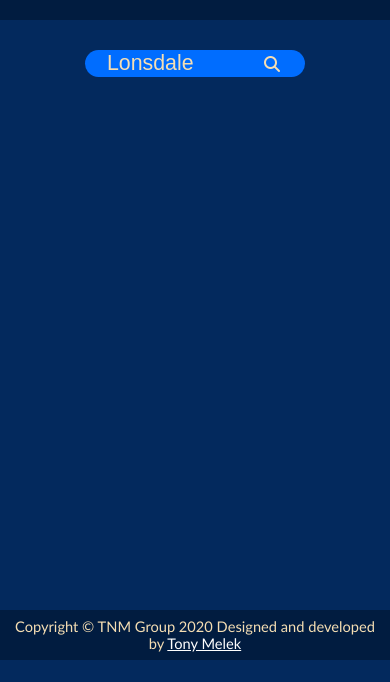
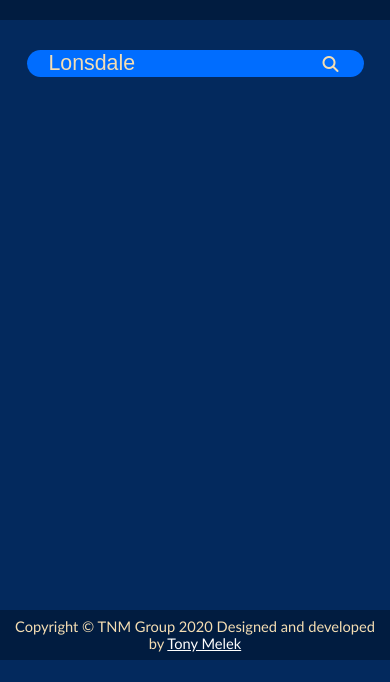
Before and after one commit to tonymelek/ExchangeFinder, a plain HTML site: page index.html in a window 390 px wide. Shown: the part 184-866 px from the top of the page. After the commit the page ends 844 px from the top, so only its background shows below. Drawn offline with nearby package versions, Linux system fonts and the light colour scheme.

Commit message:
ficing mobile experience issue

```diff
--- a/style.css
+++ b/style.css
@@ -5,13 +5,14 @@ body{
 
    margin: 0 auto;
    padding: 0;
-   background-color: #011C40;
+   background-color:#03295D;
 }
 /* Small Screen Images Header */
 .wrap1{
   display:none;
   justify-content:space-between;
   align-items: center;
+  background-color: #011C40;
 }
 .wrap1 img{
   margin: 10px 10px;
@@ -31,7 +32,6 @@ body{
 display:flex;
 background-color: #03295D;
 padding-bottom:25px;
-height: 60vh;
 }
 
 .Search{
@@ -157,18 +157,20 @@ font-family:Calibri;
 font-size:11pt;
 }
 /* Media Queries */
-@media screen and (max-width:1090px){
+@media screen and (max-width:768px){
   .wrap img{
   display:none;
   }
       h1{
           font-size: 18pt;
       }
-
       .wrap1{
         display: flex;
       }
       .wrap1 img{
         height: 10vh;
       }
+      .input-container{
+      width:80%;
+      }
   }
```
